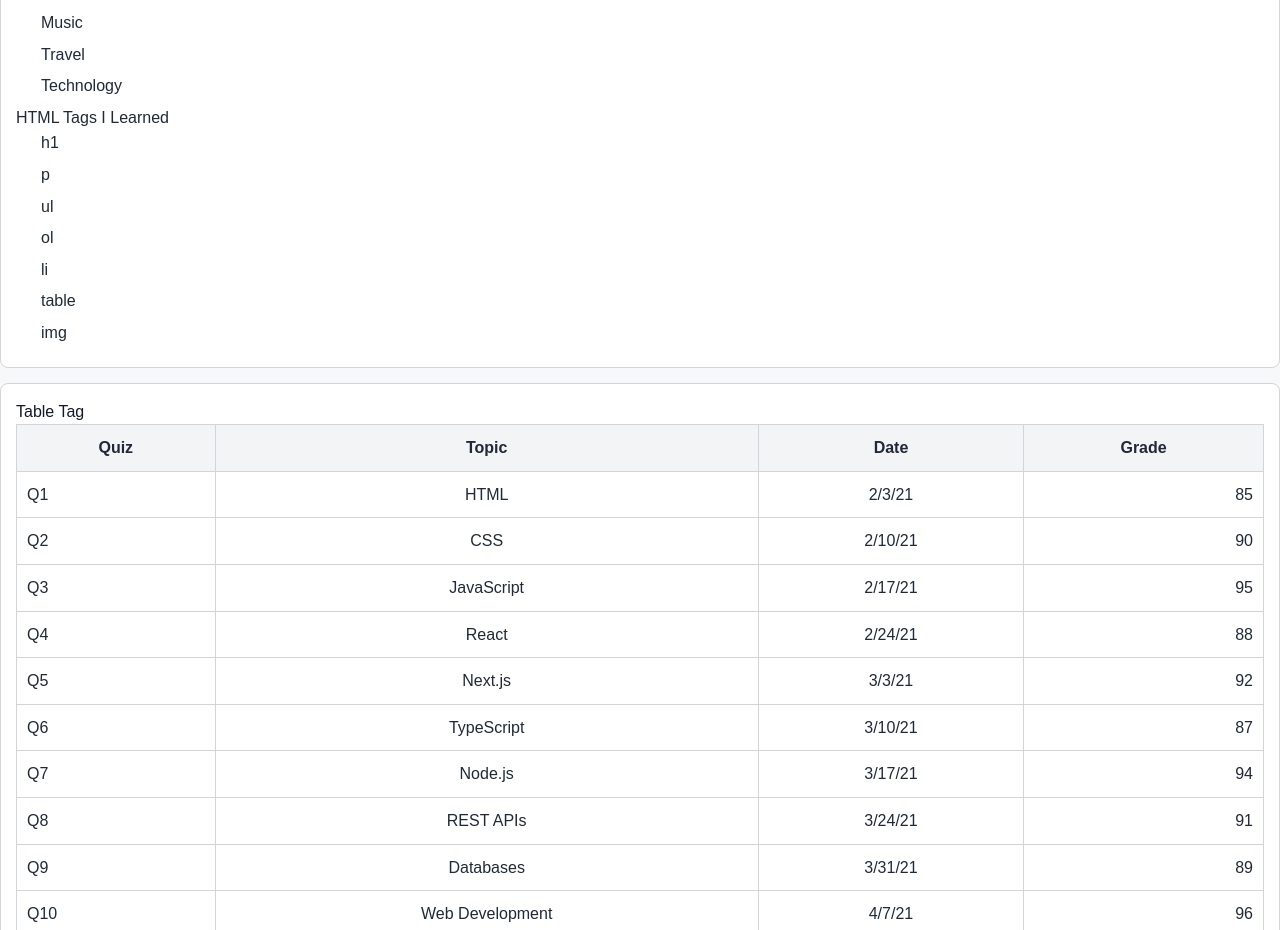
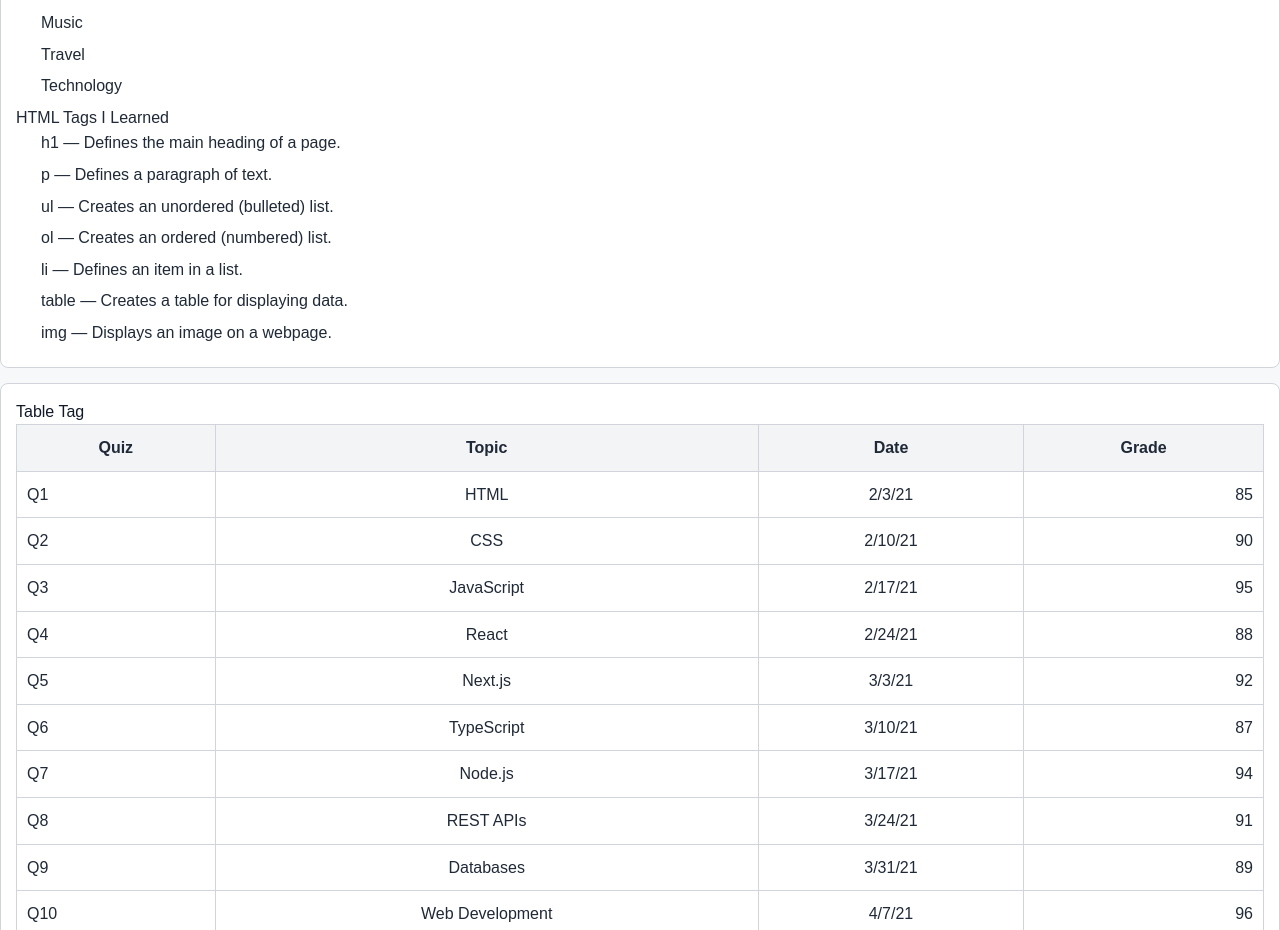
Before and after one commit to SidK2301/webdev-client, a Next.js app: page /labs/lab1 in a window 1280 px wide. Shown: the part 1540-2470 px from the top of the page. Built offline with nearby package versions, Linux system fonts and the light colour scheme.

Commit message:
Improve HTML tag descriptions and profile defaults

```diff
--- a/app/account/profile/page.tsx
+++ b/app/account/profile/page.tsx
@@ -6,6 +6,7 @@ export default function Profile() {
       <input
         id="wd-profile-username"
         placeholder="username"
+        defaultValue="siddhi23"
       />
 
       <br />
@@ -13,6 +14,7 @@ export default function Profile() {
       <input
         id="wd-profile-first-name"
         placeholder="first name"
+        defaultValue="Siddhi"
       />
 
       <br />
@@ -20,6 +22,7 @@ export default function Profile() {
       <input
         id="wd-profile-last-name"
         placeholder="last name"
+        defaultValue="Kore"
       />
 
       <br />
@@ -28,6 +31,7 @@ export default function Profile() {
         id="wd-profile-email"
         placeholder="email"
         type="email"
+        defaultValue="Kore.si@northeastern.edu"
       />
 
       <br />
--- a/app/labs/lab1/ListTags.tsx
+++ b/app/labs/lab1/ListTags.tsx
@@ -40,13 +40,13 @@ export default function ListTags() {
 
       <h5>HTML Tags I Learned</h5>
       <ul id="wd-ai-html-tags">
-        <li>h1</li>
-        <li>p</li>
-        <li>ul</li>
-        <li>ol</li>
-        <li>li</li>
-        <li>table</li>
-        <li>img</li>
+        <li>h1 — Defines the main heading of a page.</li>
+        <li>p — Defines a paragraph of text.</li>
+        <li>ul — Creates an unordered (bulleted) list.</li>
+        <li>ol — Creates an ordered (numbered) list.</li>
+        <li>li — Defines an item in a list.</li>
+        <li>table — Creates a table for displaying data.</li>
+        <li>img — Displays an image on a webpage.</li>
       </ul>
     </div>
   );
```
